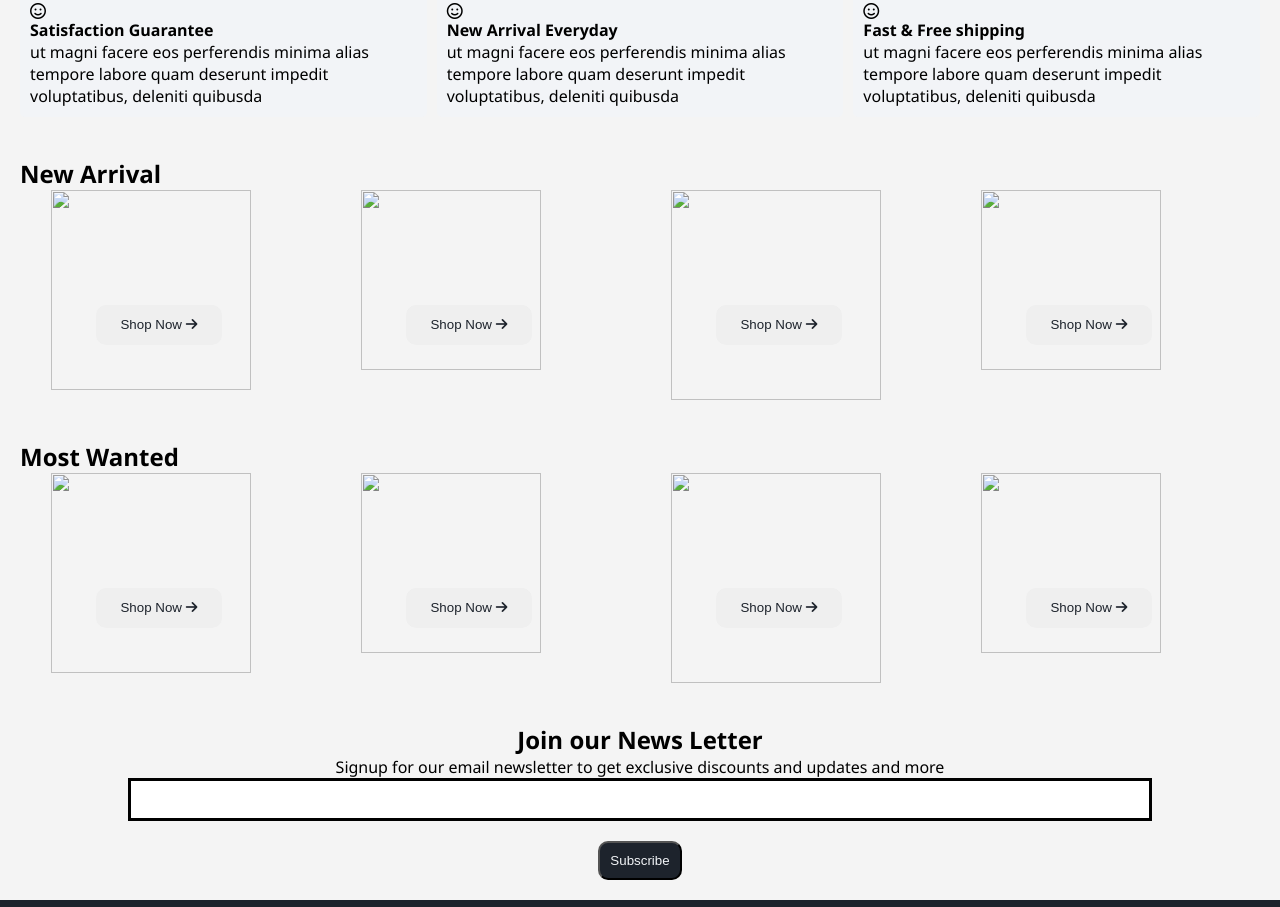
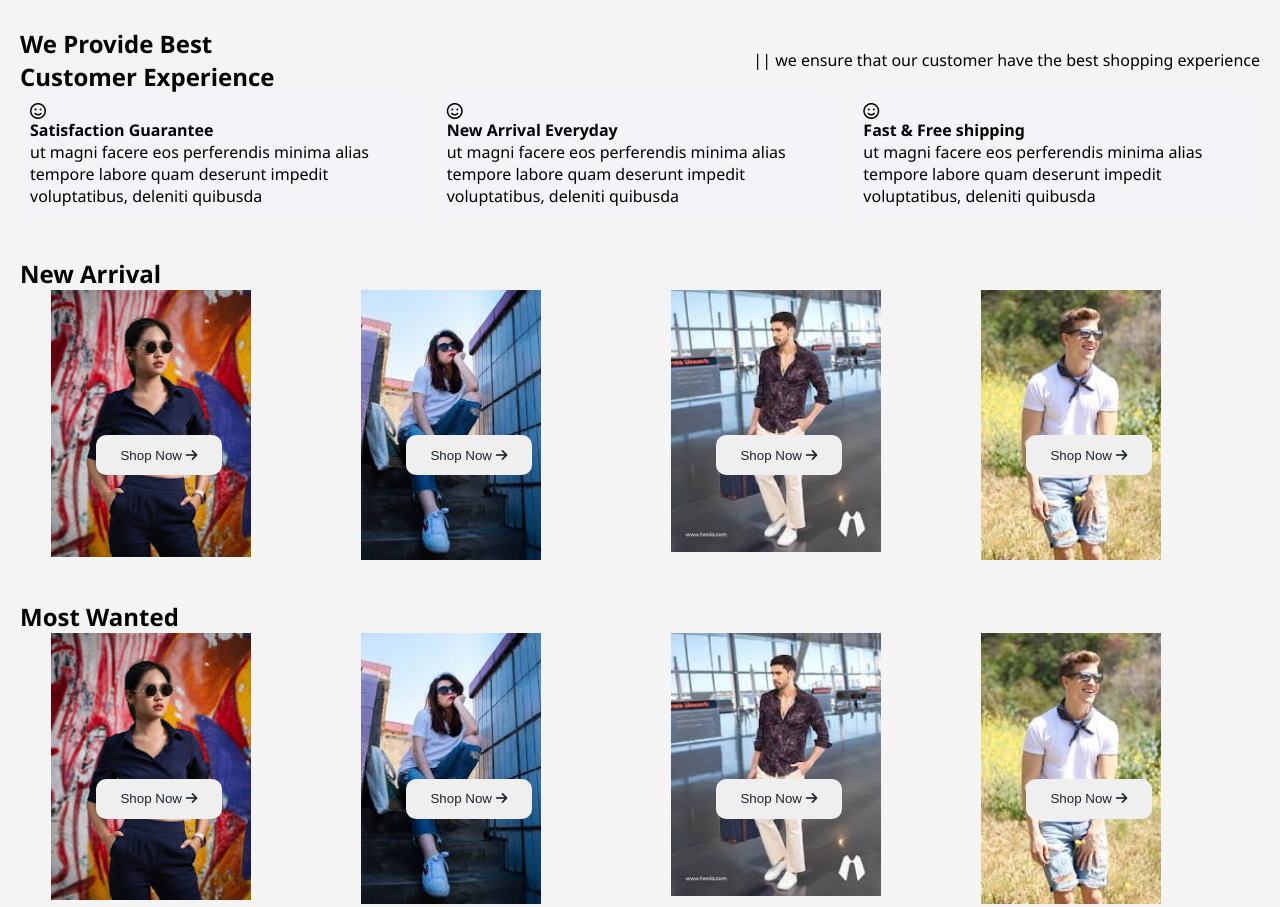
Before and after one commit to JEEVITHA-TECHY/codealpha_task1, a plain HTML site: page index.html in a window 1280 px wide. Shown: the part 546-1453 px from the top of the page. Drawn offline with Linux system fonts and the light colour scheme.

Commit message:
Update index.html

```diff
--- a/index.html
+++ b/index.html
@@ -63,7 +63,7 @@
             </div>
 
             <div>
-                <img class="header-image" src="images/fashion.jpg" width="300px">
+                <img class="header-image" src="fashion.jpg" width="300px">
             </div>
 
         </div>
@@ -108,22 +108,22 @@
 
         <div class="new-arrival">
             <div class="new-arrival-container">
-                <img src="images/newdress1.jpeg" width="200px">
+                <img src="newdress1.jpeg" width="200px">
                 <button>Shop Now <i class="fa-solid fa-arrow-right"></i></button>
             </div>
 
             <div class="new-arrival-container">
-                <img src="images/newdress2.jpeg" width="180px">
+                <img src="newdress2.jpeg" width="180px">
                 <button>Shop Now <i class="fa-solid fa-arrow-right"></i></button>
             </div>
 
             <div class="new-arrival-container">
-                <img src="images/newdress3.jpeg" width="210px">
+                <img src="newdress3.jpeg" width="210px">
                 <button>Shop Now <i class="fa-solid fa-arrow-right"></i></button>
             </div>
 
             <div class="new-arrival-container">
-                <img src="images/newdress4.jpeg" width="180px">
+                <img src="newdress4.jpeg" width="180px">
                 <button>Shop Now <i class="fa-solid fa-arrow-right"></i></button>
             </div>
         </div>
@@ -134,22 +134,22 @@
 
         <div class="new-arrival">
             <div class="new-arrival-container">
-                <img src="images/newdress1.jpeg" width="200px">
+                <img src="newdress1.jpeg" width="200px">
                 <button>Shop Now <i class="fa-solid fa-arrow-right"></i></button>
             </div>
 
             <div class="new-arrival-container">
-                <img src="images/newdress2.jpeg" width="180px">
+                <img src="newdress2.jpeg" width="180px">
                 <button>Shop Now <i class="fa-solid fa-arrow-right"></i></button>
             </div>
 
             <div class="new-arrival-container">
-                <img src="images/newdress3.jpeg" width="210px">
+                <img src="newdress3.jpeg" width="210px">
                 <button>Shop Now <i class="fa-solid fa-arrow-right"></i></button>
             </div>
 
             <div class="new-arrival-container">
-                <img src="images/newdress4.jpeg" width="180px">
+                <img src="newdress4.jpeg" width="180px">
                 <button>Shop Now <i class="fa-solid fa-arrow-right"></i></button>
             </div>
         </div>
@@ -189,4 +189,5 @@
     <script src="index.js"></script>
 </body>
 
+
 </html>
```
